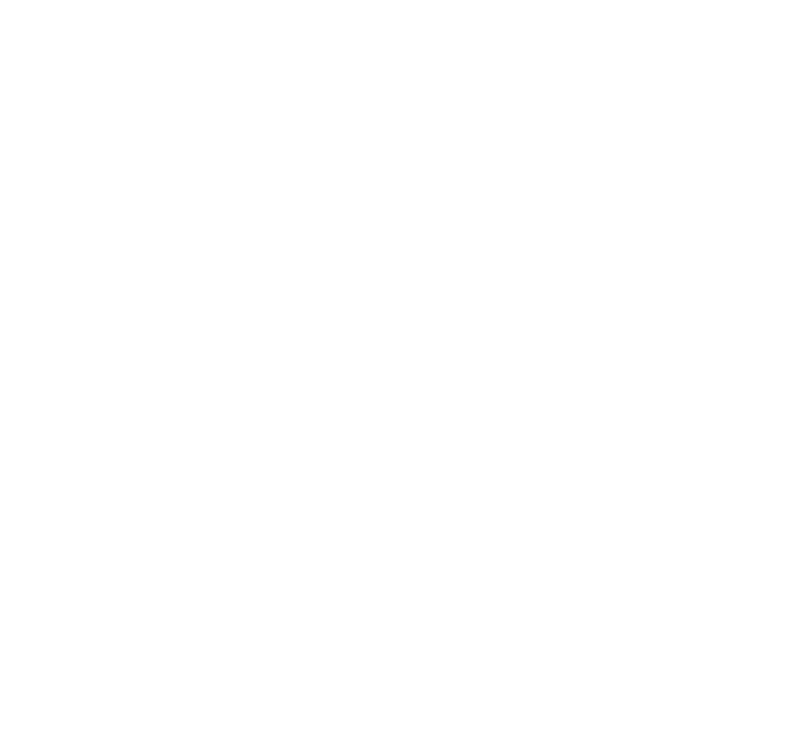
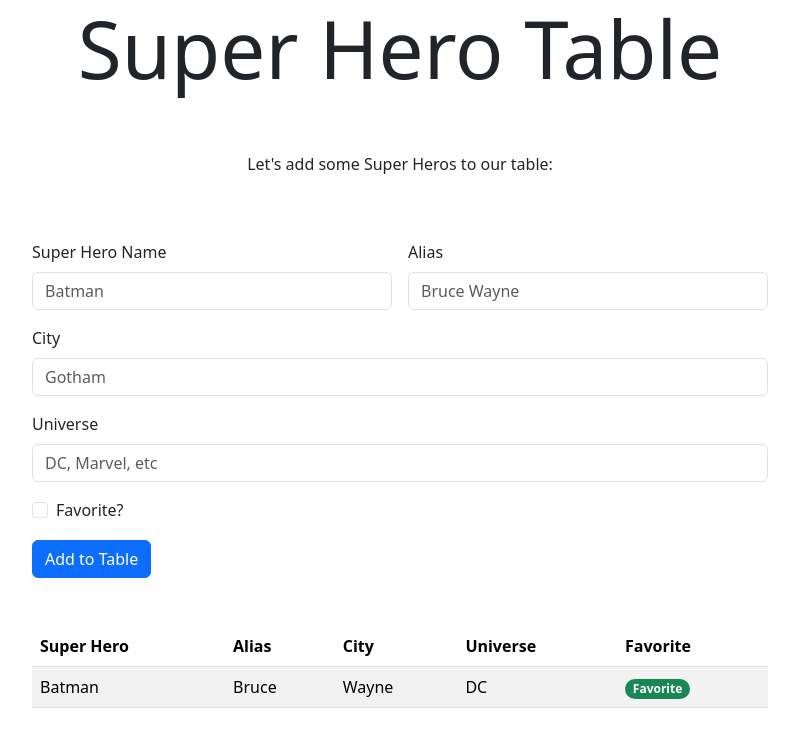
Before and after one commit to pwr406/week10, a website: page index.html in a window 1280 px wide. Shown: the whole page, without its empty margins (240-1039 px from the left). Drawn offline with nearby package versions, Linux system fonts and the light colour scheme.

Commit message:
built in functionality

```diff
--- a/index.html
+++ b/index.html
@@ -3,9 +3,95 @@
 <head>
     <meta charset="UTF-8">
     <meta name="viewport" content="width=device-width, initial-scale=1.0">
+    <link
+      rel="stylesheet"
+      href="./node_modules/bootstrap/dist/css/bootstrap.css"
+    />
     <title>Week 10 coding assignment</title>
 </head>
 <body>
+   <div class ="container text-center">
+        <div class ="row">
+            <div class = "col">
+                <h1 class ="display-1">Super Hero Table</h1>
+            </div>
+        </div>
+   </div>
 
+   <div class ="container text-center pt-5">
+        <div class ="row">
+            <div class = "col">
+                <p>Let's add some Super Heros to our table:</p>
+            </div>
+
+        </div>
+    </div>
+    <div class ="container pt-5">
+        <div class = "row justify-content-center">
+            <div class = "col-8">
+                <form class="row g-3">
+                    <div class="col-md-6">
+                      <label for="inputName" class="form-label">Super Hero Name</label>
+                      <input type="text" class="form-control" id="inputName" placeholder="Batman">
+                    </div>
+                    <div class="col-md-6">
+                      <label for="inputAlias" class="form-label">Alias</label>
+                      <input type="text" class="form-control" id="inputAlias" placeholder="Bruce Wayne">
+                    </div>
+                    <div class="col-12">
+                      <label for="inputCity" class="form-label">City</label>
+                      <input type="text" class="form-control" id="inputCity" placeholder="Gotham">
+                    </div>
+                    <div class="col-12">
+                      <label for="inputUniverse" class="form-label">Universe</label>
+                      <input type="text" class="form-control" id="inputUniverse" placeholder="DC, Marvel, etc">
+                    </div>
+
+
+
+                    <div class="col-12">
+                      <div class="form-check">
+                        <input class="form-check-input" type="checkbox" id="checkFav">
+                        <label class="form-check-label" for="checkFav">
+                          Favorite?
+                        </label>
+                      </div>
+                    </div>
+                    <div class="col-12">
+                      <button type="submit" class="btn btn-primary" onclick="addToTable(event)">Add to Table</button>
+                    </div>
+                  </form>
+            </div>
+        </div>
+    </div>
+
+    <div class = "container pt-5">
+        <div class ="row justify-content-center">
+            <div class ="col-8">
+                <table class="table table-striped">
+                    <thead>
+                      <tr>
+                        <th scope="col">Super Hero</th>
+                        <th scope="col">Alias</th>
+                        <th scope="col">City</th>
+                        <th scope="col">Universe</th>
+                        <th scope="col">Favorite</th>
+                      </tr>
+                    </thead>
+                    <tbody id="heroTable">
+                      <tr>
+                        <td>Batman</td>
+                        <td>Bruce</td>
+                        <td>Wayne</td>
+                        <td>DC</td>
+                        <td><span class="badge rounded-pill text-bg-success">Favorite</span> </td>
+                      </tr>
+
+                    </tbody>
+                  </table>
+            </div>
+        </div>
+    </div>
+    <script src="script.js"></script>
 </body>
 </html>
--- a/script.js
+++ b/script.js
@@ -0,0 +1,46 @@
+const superHero = document.getElementById("inputName")
+const alias = document.getElementById("inputAlias")
+const city = document.getElementById("inputCity")
+const universe = document.getElementById("inputUniverse")
+const favorite = document.getElementById("checkFav")
+const tableBody = document.getElementById("heroTable")
+let favBadge = ""
+
+
+
+function addToTable(event) {
+    event.preventDefault()
+
+    if (favorite.checked == true) {
+        favBadge = '<span class="badge rounded-pill text-bg-success">Favorite</span>'
+    }
+
+
+    const newRow = document.createElement("tr")
+    newRow.innerHTML =`
+    <td>${superHero.value}</td>
+    <td>${alias.value}</td>
+    <td>${city.value}</td>
+    <td>${universe.value}</td>
+    <td>${favBadge}</td>
+    <td><button class="btn btn-danger">Delete</button></td>
+    `
+
+    newRow.querySelector("button").addEventListener("click", function(){
+        newRow.remove()
+    })
+
+
+
+
+    tableBody.appendChild(newRow)
+
+
+    superHero.value = ""
+    alias.value = ""
+    city.value = ""
+    universe.value = ""
+    favorite.checked = ""
+    favBadge = ""
+
+}
```
